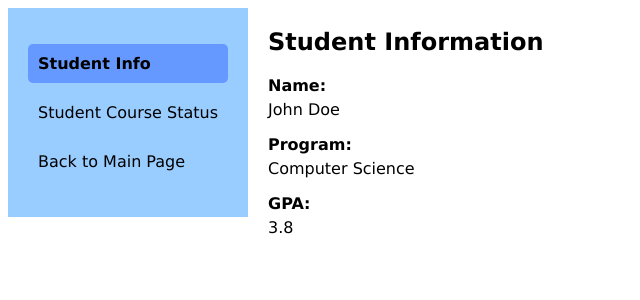
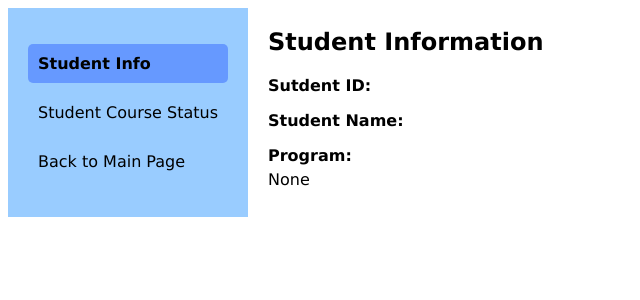
Before and after one commit to doryang1019/douglas-skill-tree-frontend, a Vue app: page /student/info in a window 1280 px wide. Shown: the top 300 px of the page, without its empty margins (0-640 px from the left). Built offline with nearby package versions, Linux system fonts and the light colour scheme.

Commit message:
fix:
get all course by student program

```diff
--- a/src/components/AdminHomepage.vue
+++ b/src/components/AdminHomepage.vue
@@ -67,7 +67,8 @@ export default {
             localStorage.removeItem('uName');
         },
         retrieveCourses() {
-            CourseService.getAllCourse()
+            // console.log("this.userProgram.id" + this.userProgram.id);
+            CourseService.getAllCourse(this.userProgram ? this.userProgram.id : null)
                 .then(res => {
                     this.courses = res.data;
                 })
@@ -76,7 +77,7 @@ export default {
                 });
         },
         findCourseByKeyword() {
-            CourseService.getCourseByKey(this.courseKeyword)
+            CourseService.getCourseByKey(this.courseKeyword, this.userProgram ? this.userProgram.id : null)
             .then(res => {
                 this.courses = res.data;
             })
@@ -113,6 +114,7 @@ export default {
         this.userId = localStorage.getItem('userId');
         this.userName = localStorage.getItem('userName');
         this.userProgram = JSON.parse(localStorage.getItem('program'));
+        // console.log("userprogram" + this.userProgram.id)
     }
 };
 </script>
--- a/src/components/StudentInfo.vue
+++ b/src/components/StudentInfo.vue
@@ -14,17 +14,18 @@
         <div v-if="activeTab === 'info'">
           <h2>Student Information</h2>
           <div>
-            <label>Name:</label>
+            <label>Sutdent ID:</label>
+            <p>{{ studentInfo.id }}</p>
+          </div>
+          <div>
+            <label>Student Name:</label>
             <p>{{ studentInfo.name }}</p>
           </div>
           <div>
             <label>Program:</label>
-            <p>{{ studentInfo.program }}</p>
+            <p>{{ studentInfo.program ? studentInfo.program.description : "None" }}</p>
           </div>
-          <div>
-            <label>GPA:</label>
-            <p>{{ studentInfo.gpa }}</p>
-          </div>
+
         </div>
         <div v-else-if="activeTab === 'courseStatus'">
           <h2>Student Course Status</h2>
@@ -42,9 +43,9 @@
       return {
         activeTab: 'info', // Default tab to display
         studentInfo: {
-          name: 'John Doe',
-          program: 'Computer Science',
-          gpa: '3.8'
+          name: '',
+          program: { description: "", id: "", stream: 0},
+          id: ""
         }
       };
     },
@@ -56,6 +57,11 @@
         // Redirect to the main page
         this.$router.push({ name: 'adminHomePage' });
       }
+    },
+    mounted() {
+        this.studentInfo.name = localStorage.getItem("userName");
+        this.studentInfo.id = localStorage.getItem('userId');
+        this.studentInfo.program = JSON.parse(localStorage.getItem('program'));
     }
   };
   </script>
--- a/src/services/CourseService.js
+++ b/src/services/CourseService.js
@@ -1,10 +1,16 @@
 import http from "../http-common.js"
 class CourseService{
-    getAllCourse(){
-        return http.get(`/course`);
+    getAllCourse(programId){
+        if(String(programId) !== "undefined" && String(programId) !== "null") {
+            return http.get(`/course?program=${programId}`);
+        } else {
+            return http.get(`/course`);
+        }
+
     }
-    getCourseByKey(inputkey){
-        return http.get(`/course?key=${inputkey}`);
+    getCourseByKey(inputkey, programId){
+        console.log("programIdkey" + programId);
+        return http.get(`/course?key=${inputkey}&program=${programId ? programId : ""}`);
     }
     getCourseUserStatus(courseID, userID){
         return http.get(`/course/${courseID}/${userID}`)
```
